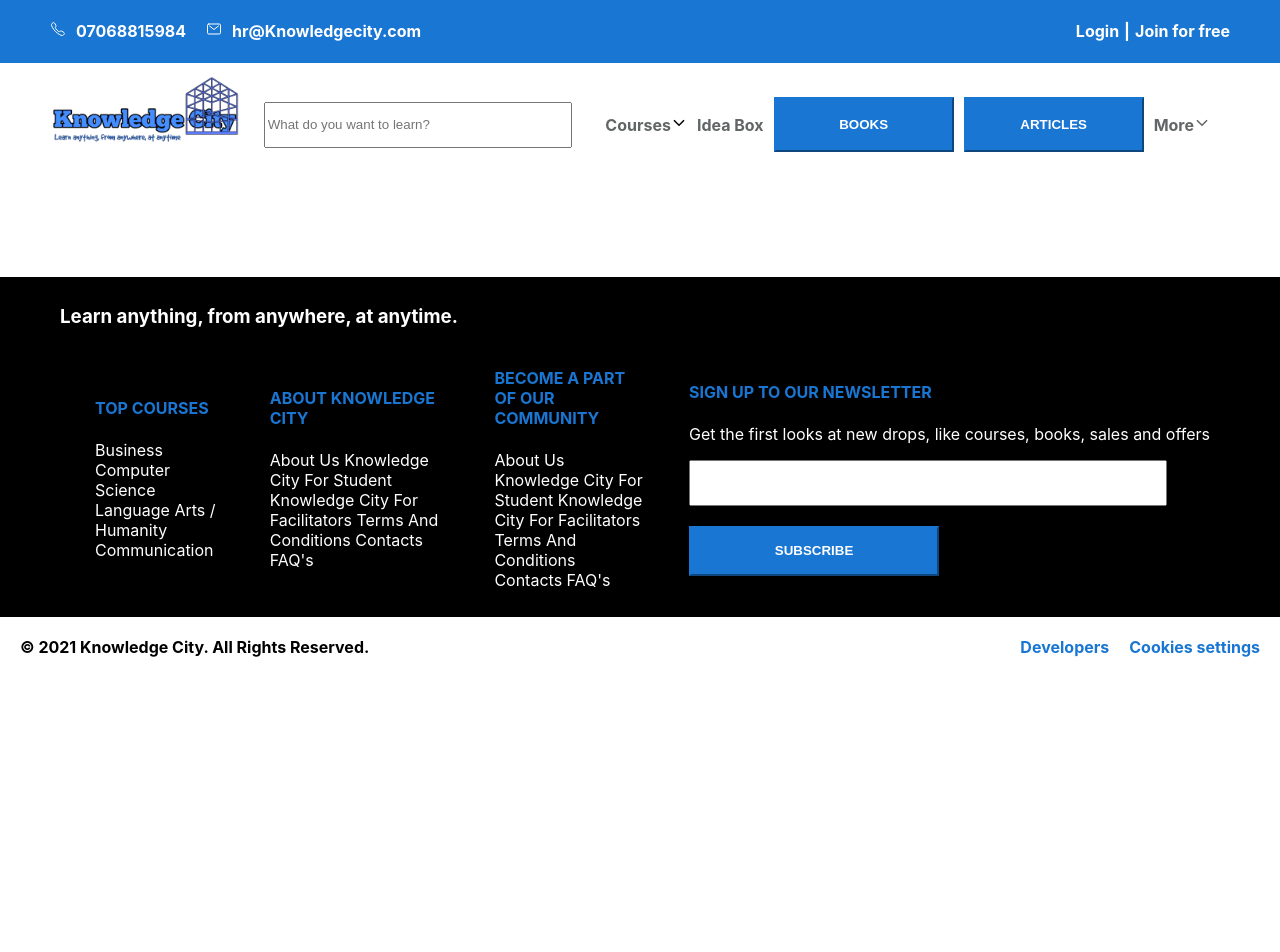
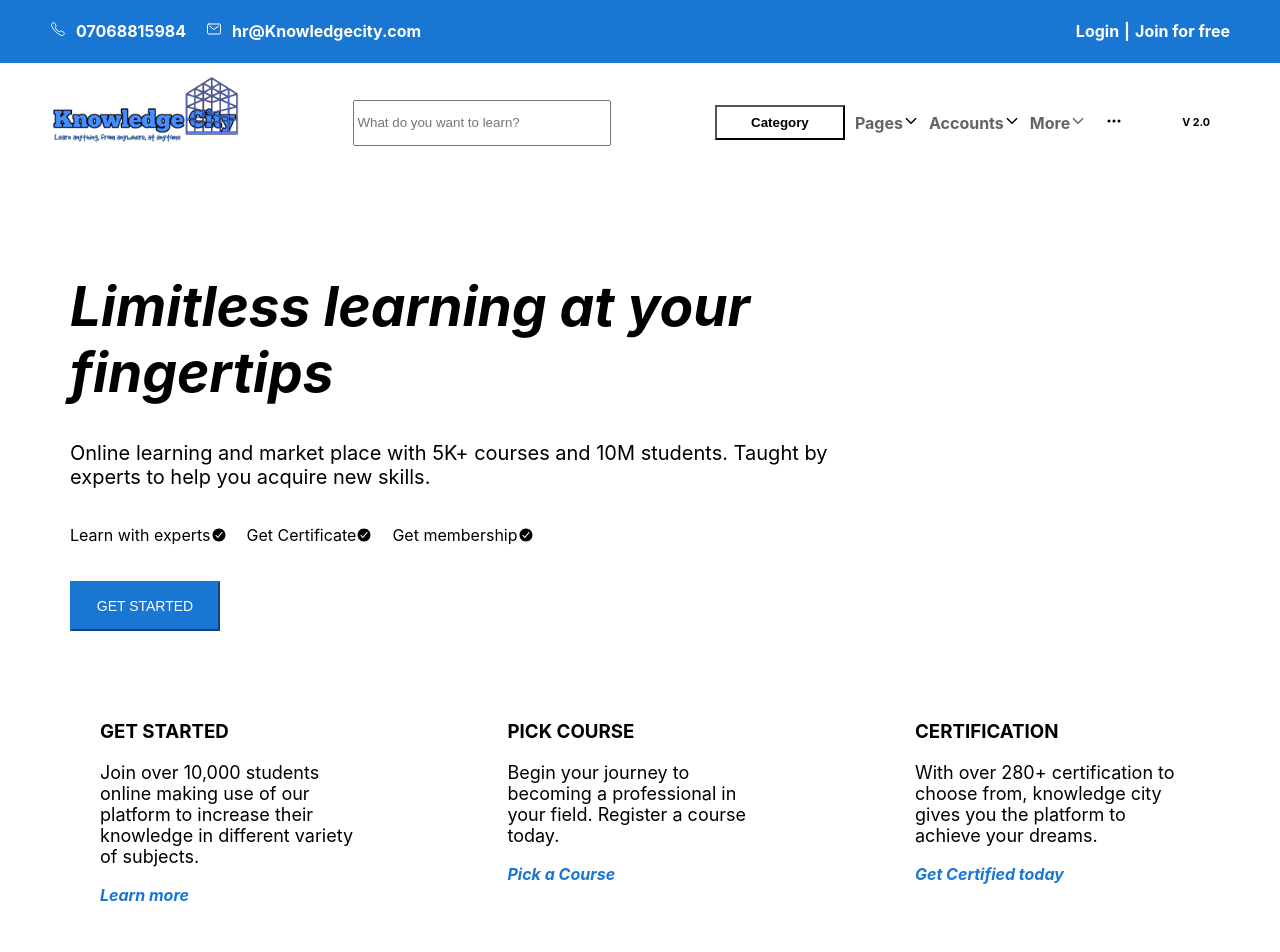
Before and after one commit to developerekene/Knowledge_City_Web, a React (Create React App) app: page / in a window 1280 px wide. Shown: the top 952 px of the page. Before the commit the page ends 800 px from the top, so only its background shows below. Built offline with nearby package versions, Linux system fonts and the light colour scheme.

Commit message:
feature_navbar_done

```diff
--- a/src/app/ui/MainComponent.js
+++ b/src/app/ui/MainComponent.js
@@ -1,5 +1,6 @@
 import React from 'react'
 import NavBar from './components/NavBarMain'
+import Home from './pages/Home'
 import Footer from './components/FooterMain'
 
 
@@ -7,6 +8,7 @@ const MainComponent = () => {
   return (
     <>
      <NavBar/>
+     <Home/>
      <Footer/>
 
     </>
--- a/src/app/ui/components/NavBarLogo.js
+++ b/src/app/ui/components/NavBarLogo.js
@@ -4,52 +4,47 @@ import Form from 'react-bootstrap/Form';
 import { IoChevronDownSharp } from "react-icons/io5";
 import Button from 'react-bootstrap/Button';
 import { COLORS } from '../../utills/Tools';
+import { IoEllipsisHorizontal } from "react-icons/io5"
 
 
 
 
 const NavBarLogo = () => {
   return (
-    <div className='NavBar' style={{ paddingLeft: 50, paddingRight: 50, backgroundColor: COLORS.baseColorTwo, marginTop: 10, marginBottom: 100}}>
+    <div className='NavBar' style={{ paddingLeft: 50, paddingRight: 30, backgroundColor: COLORS.baseColorTwo, marginTop: 10, marginBottom: 100 }}>
       <div className='NavBarLogo' style={{ display: 'flex', alignItems: 'center', justifyContent: 'space-between' }}>
-        <div>
+        <div style={{ display: 'flex', alignItems: 'center' }}>
           <Image src={require('../../images/Logopit_1612880733521.png')} style={{ width: 200, height: 100 }} />
         </div>
 
         <div>
           <Form>
-            <Form.Control type="text" placeholder="What do you want to learn?" style={{ height: 40, width: 300 }} />
+            <Form.Control type="text" placeholder="What do you want to learn?" style={{ height: 40, width: 250 }} />
           </Form>
         </div>
 
-        <div style={{ display: 'flex', alignItems: 'center', justifyContent: 'space-between', paddingLeft: 20 }}>
+        <div style={{ display: 'flex', alignItems: 'center', justifyContent: 'space-between', paddingRight: 40 }}>
+          <Button variant="primary" type="link" style={{
+            height: 35, width: 130, color: COLORS.baseColorOne, backgroundColor: COLORS.baseColorTwo, fontWeight: 'bold', marginRight: 10}}>
+            Category
+          </Button>
+
           <div style={{ display: "flex", alignItems: "center", marginRight: 10 }}>
             <div style={{ color: COLORS.baseColorSeven }}>
-              <h4>Courses</h4>
+              <h4>Pages</h4>
             </div>
             <div>
               <IoChevronDownSharp />
             </div>
           </div>
 
-          <div style={{ marginRight: 10, color: COLORS.baseColorSeven }}>
-            <h4>Idea Box</h4>
-          </div>
-
-          <div style={{ marginRight: 10, backgroundColor: COLORS.baseColorSix }}>
-            <Button variant="primary" type="link" style={{
-              height: 55, width: 180, backgroundColor: COLORS.baseColorSix, color: COLORS.baseColorTwo,
-              borderColor: COLORS.baseColorSix, fontWeight: 'bold'}}>
-              BOOKS
-            </Button>
-          </div>
-
-          <div style={{ marginRight: 10, backgroundColor: COLORS.baseColorSix }}>
-            <Button variant="primary" type="link" style={{
-              height: 55, width: 180, backgroundColor: COLORS.baseColorSix, color: COLORS.baseColorTwo,
-              borderColor: COLORS.baseColorSix, fontWeight: 'bold'}}>
-              ARTICLES
-            </Button>
+          <div style={{ display: "flex", alignItems: "center", marginRight: 10 }}>
+            <div style={{ color: COLORS.baseColorSeven }}>
+              <h4>Accounts</h4>
+            </div>
+            <div>
+              <IoChevronDownSharp />
+            </div>
           </div>
 
           <div style={{ display: "flex", alignItems: "center", marginRight: 20, color: COLORS.baseColorSeven }}>
@@ -60,6 +55,12 @@ const NavBarLogo = () => {
               <IoChevronDownSharp />
             </div>
           </div>
+
+          <div style={{ paddingRight: 60 }}>
+            <IoEllipsisHorizontal />
+          </div>
+
+          <h6>V 2.0</h6>
         </div>
 
 
--- a/src/app/ui/pages/Home.js
+++ b/src/app/ui/pages/Home.js
@@ -1,12 +1,74 @@
 import React from 'react'
-import NavBar from '../components/NavBarMain'
+import Button from 'react-bootstrap/Button';
+import { COLORS } from '../../utills/Tools';
+import {IoCheckmarkCircleSharp} from "react-icons/io5";
 
 const Home = () => {
   return (
     <>
-     <NavBar/>
+
+      <div className='home' style={{marginBottom: 80}}>
+        <div style={{paddingLeft: 70, width: 800, marginBottom: 70}}>
+          <h1 style={{fontSize: 55, fontStyle: 'italic', fontWeight: 'bold'}}>Limitless learning at your fingertips</h1>
+          <p style={{fontSize: 20}}>Online learning and market place with 5K+ courses and 10M students. Taught by experts to help you acquire new skills.</p>
+
+          <div style={{display: "flex", alignItems: "center"}}>
+            <div style={{display: "flex", alignItems: "center", paddingRight: 20}}>
+              <p>Learn with experts</p>
+              <IoCheckmarkCircleSharp/>
+            </div>
+
+            <div>
+            <div style={{display: "flex", alignItems: "center", paddingRight: 20}}>
+              <p>Get Certificate</p>
+              <IoCheckmarkCircleSharp/>
+            </div>
+            </div>
+
+            <div>
+            <div style={{display: "flex", alignItems: "center"}}>
+              <p>Get membership</p>
+              <IoCheckmarkCircleSharp/>
+            </div>
+            </div>
+          </div>
+          <Button variant="primary" type="link" style={{height: 50, width: 150, backgroundColor: COLORS.baseColorSix,
+          color: COLORS.baseColorTwo,borderColor: COLORS.baseColorSix, marginTop: 20, fontSize: 14
+          }}>
+            GET STARTED
+          </Button>
+        </div>
+
+        <div style={{marginBottom: 80}}>
+          <div style={{display: 'flex', justifyContent: 'space-between', paddingLeft: 100, paddingRight: 95}}>
+            <div style={{width: 270}}>
+              <h3>GET STARTED</h3>
+              <p style={{fontSize: 18}}>Join over 10,000 students online making use of our platform to increase their knowledge in different variety of subjects.</p>
+              <div style={{color: COLORS.baseColorSix, fontSize: 16, fontStyle: 'italic', fontWeight: 'bold'}}>Learn more</div>
+            </div>
+
+            <div style={{width: 270}}>
+              <h3>PICK COURSE</h3>
+              <p style={{fontSize: 18}}>Begin your journey to becoming a professional in your field. Register a course today.</p>
+              <div style={{color: COLORS.baseColorSix, fontSize: 16, fontStyle: 'italic', fontWeight: 'bold'}}>Pick a Course</div>
+            </div>
+
+            <div style={{width: 270}}>
+              <h3>CERTIFICATION</h3>
+              <p style={{fontSize: 18}}>With over 280+ certification to choose from, knowledge city gives you the platform to achieve your dreams.</p>
+              <div style={{color: COLORS.baseColorSix, fontSize: 16, fontStyle: 'italic', fontWeight: 'bold'}}>Get Certified today</div>
+            </div>
+          </div>
+        </div>
+
+        <div style={{paddingLeft: 100}}>
+          <h2>LEARN ANYTHING, FROM ANYWHERE, AT ANYTIME.</h2>
+        </div>
+      </div>
 
     </>
+
+
 
 
   )
--- a/src/app/utills/Tools.js
+++ b/src/app/utills/Tools.js
@@ -5,7 +5,8 @@ export const COLORS = {
     baseColorFour: "#01010c",
     baseColorFive: "#1c2140",
     baseColorSix: "#1976D2",
-    baseColorSeven: "#626566"
+    baseColorSeven: "#626566",
+    baseColorEight: "#ADD8E6"
 }
 
 export const SIZES = {
```
